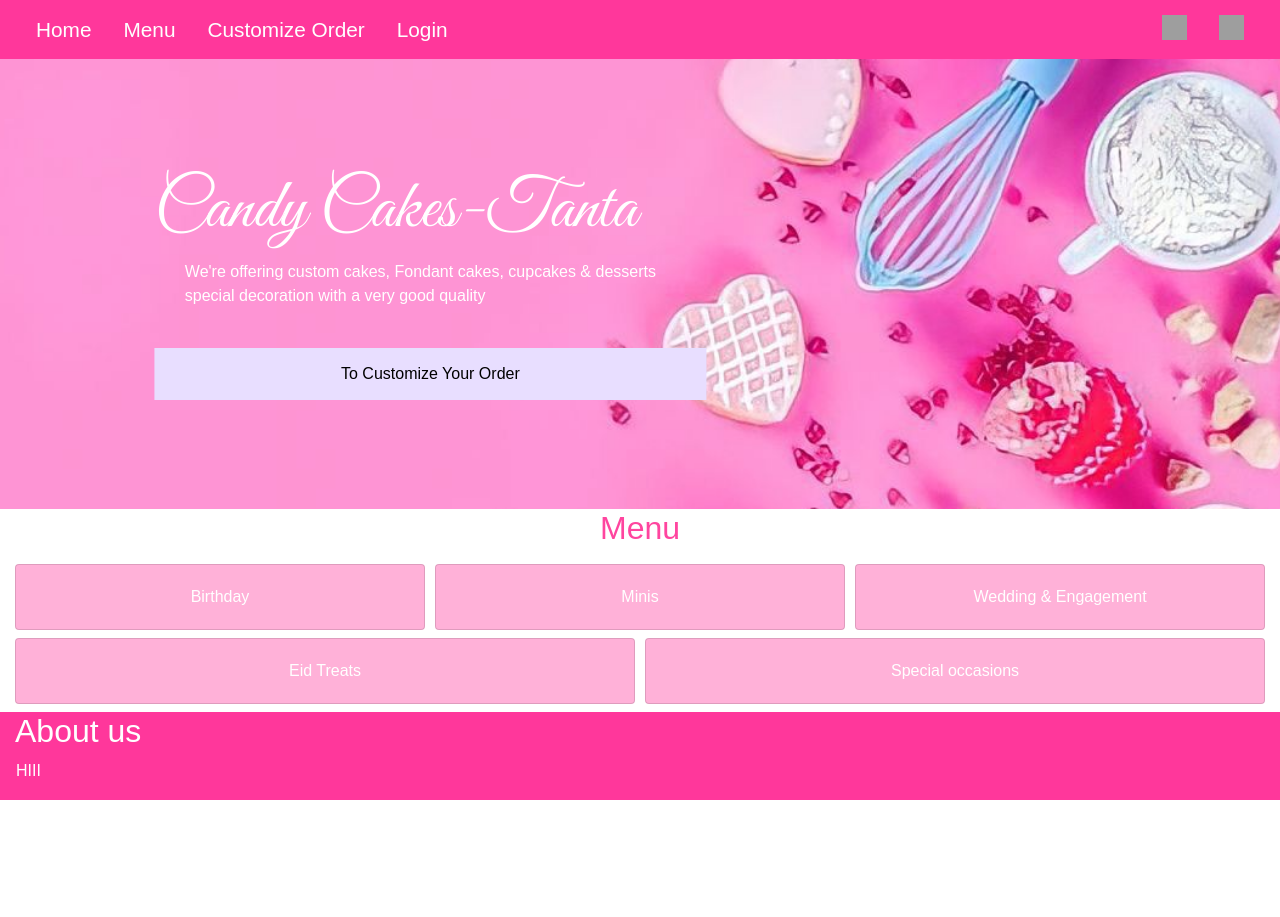
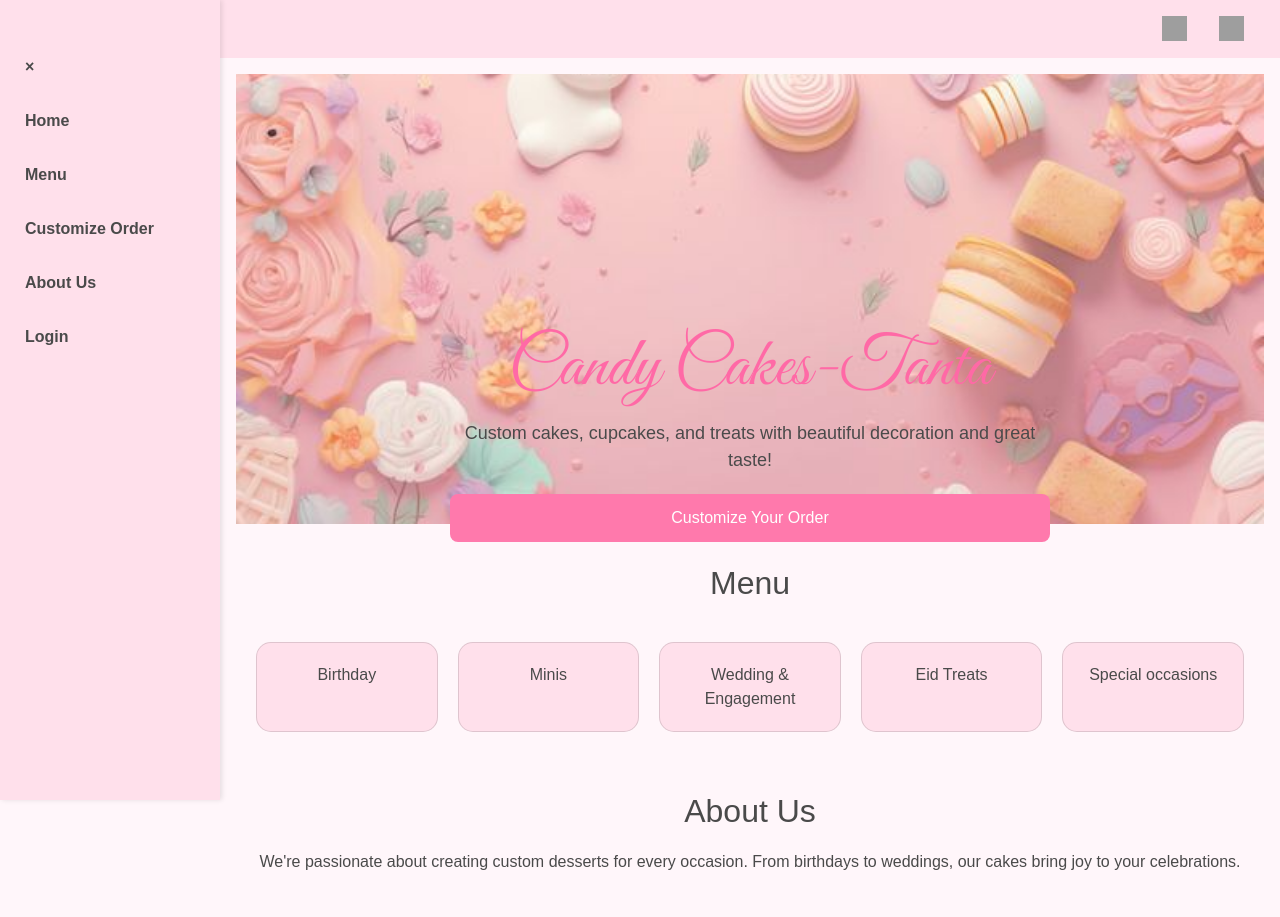
Before and after one commit to Malak0277/e-commerce-website, a plain HTML site: page frontend/html/home.html in a window 1280 px wide. Before the commit the page ends 800 px from the top, so only its background shows below. Drawn offline with Linux system fonts and the light colour scheme; grey boxes are pictures that could not be loaded; files whose address does not match are found by name.

Commit message:
edits on home page css and html

```diff
--- a/frontend/css/cascaded.css
+++ b/frontend/css/cascaded.css
@@ -1,8 +1,9 @@
 
 body {
-    font-family: "Lato", sans-serif;
-    font-family: Arial, Helvetica, sans-serif;
+    font-family:  'Nunito', sans-serif;
+    background-color: #fff6fa;
     user-select: none;
+    color: #4a4a4a;
 }
 
 
@@ -10,33 +11,39 @@ body {
 
 .topnav {
     overflow: hidden;
-    background-color: #ff379b;  /*#FF7AB3*/
-    width:  "100%";
+    background-color: #ffe0eb;  /*#FF7AB3*/
+
   }
 
 
 
 .topnav a {
     float: left;
-    color: #FFF;
-    text-align: center;
+    color: #4a4a4a;
     padding: 14px 16px;
     text-decoration: none;
-    font-size: 17px;
-    width: "100%";
+    font-weight: bold;
+
 }
 
-
+ .navbar-btn {
+    background-color: #ffb3cc;
+    border: none;
+    color: white;
+    padding: 14px 16px;
+    text-decoration: none;
+    font-weight: bold;
+    cursor: pointer}
 
   .topnav a:hover {
-    background-color: #f9eaed;
-    color: black;
+    background-color: #ffb3cc;
+    color: rgb(255, 250, 250);
   }
 
 
 
   .topnav a.active {
-    background-color: #ff379b; /*#FF7AB3*/
+    background-color:  #ffb3cc; /*#FF7AB3*/
     color: white;
   }
 
@@ -48,42 +55,195 @@ body {
 
 
 
+  .sidebar {
+    position: fixed;
+    top: 0;
+    left: 0;
+    width: 220px;
+    height: 100vh;
+    background-color: #ffe0eb;
+    padding-top: 40px;
+    box-shadow: 2px 0 5px rgba(0, 0, 0, 0.1);
+    z-index: 1000;
+  }
+
+  .sidebar a {
+    display: block;
+    padding: 15px 25px;
+    color: #4a4a4a;
+    text-decoration: none;
+    font-weight: bold;
+    transition: background-color 0.3s;
+  }
+
+  .sidebar a:hover {
+    background-color: #ffb3cc;
+    color: white;
+  }
+
+  .main {
+    margin-left: 220px;
+    padding: 20px;
+  }
+
+
+  .hero {
+    height: 90vh;
+
+    background-size: cover;
+    background-position: center;
+    display: flex;
+    align-items: center;
+    justify-content: center;
+    text-align: center;
+    padding: 0 20px;
+  }
+
+  .hero-text {
+    max-width: 600px;
+  }
+  .hero-img {
+    width: 100%;
+    height: auto;
+    border-radius: 15px;
+  }
+  .title {
+    font-family: 'Great Vibes', cursive;
+    font-size: 64px;
+    color: #ff69a6;
+  }
+
+  .hero-text p {
+    font-size: 18px;
+    margin-top: 10px;
+  }
+
+  .hero button {
+    background-color: #ff79ac;
+    border: none;
+    color: white;
+    padding: 12px 24px;
+    font-size: 16px;
+    border-radius: 8px;
+    cursor: pointer;
+    margin-top: 20px;
+  }
+
+  .hero button:hover {
+    background-color: #ffb3cc;
+  }
+
+  .section-title {
+    text-align: center;
+    font-size: 32px;
+    margin: 40px 0 20px;
+  }
+
 
   .card-body {
     text-align: center;
     width: fit-content;
-  }
-
-
-
-  .card-container {
-    display: flex;
-    flex-wrap: wrap;
-    height: 200px;
-    background-color:#ff96cbbd;
-  }
-
-  .card {
-      flex: 1;
-      margin-right: 10px;
-      min-width: 120px;
-      overflow-wrap: break-word;
-
-
-      background-color:#ff96cbbd  !important;
+   ;
 
   }
 
 
+  .card-container {
+      display: grid;
+      grid-template-columns: repeat(auto-fit, minmax(180px, 1fr));
+      gap: 20px;
+      padding: 20px;
+    }
+
+
+    .card {
+
+      background-color: #ffe0eb;
+      padding: 20px;
+      text-align: center;
+      border-radius: 15px;
+      transition: transform 0.3s ease;
+      cursor: pointer;
+
+    }
+
+    .card:hover {
+      transform: translateY(-5px);
+      background-color:  #ffb3cc;
+    }
+
   .card a {
-    color: #ffffff !important;
+    color:  #4a4a4a !important;
   }
+/*
   .card:last-child {
       margin-right: 0;
   }
+   */
 
+   /*>>>>>>>>>>>>>>>>>>>>>>>>>>>>>>>>*/
+   .sidebar-toggle {
+    cursor: pointer;
+    font-size: 25px;
+    padding: 10px 15px;
+    color: #000;
+    display: inline-block;
+  }
 
+  .top-nav-container {
+    display: flex;
+    align-items: center;
+  }
 
+  .topnav-right {
+    margin-left: auto;
+  }
+   /*>>>>>>>>>>>>>>>>>>>>>>>>>>>>>>>>>>>>>>>>>>>>>*/
+
+  @media (max-width: 768px) {
+    .sidebar {
+      width: 100%;
+      height: auto;
+      position: relative;
+    }
+
+    .main {
+      margin-left: 0;
+    }
+
+    .hero {
+      height: 70vh;
+    }
+    .hero-text {
+      max-width: 90%;
+    }
+    .hero-text h1 {
+      font-size: 36px;
+    }
+    .hero-text p {
+      font-size: 16px;
+    }
+    .hero button {
+      padding: 10px 20px;
+      font-size: 14px;
+    }
+    .section-title {
+      font-size: 28px;
+    }
+    .card-container {
+      grid-template-columns: repeat(auto-fit, minmax(150px, 1fr));
+    }
+    .card {
+      padding: 15px;
+    }
+    .card-body {
+      width: 100%;
+    }
+
+    .card-title {
+      font-size: 18px;
+    }
+  }
 
   .block {
     display: block;
@@ -252,7 +412,7 @@ body {
 
 
 
-
+/*
 .sidebar {
     height: 100%;
     width: 0;
@@ -277,7 +437,7 @@ body {
 
   .sidebar a:hover {
     color: #FF7AB3; /*here: white*/
-  }
+  /* }
 
   .sidebar .closebtn {
     position: absolute;
@@ -285,8 +445,8 @@ body {
     right: 25px;
     font-size: 36px;
     margin-left: 50px;
-  }
-
+  } */
+   */
 
 
   .openbtn {
@@ -313,6 +473,7 @@ body {
 .social-media {
 width : 25px;
 height: 25px;
+background-color: #4a4a4a;
 }
 
 
--- a/frontend/html/home.html
+++ b/frontend/html/home.html
@@ -16,18 +16,28 @@
   </head>
   <body>
 
-    <div class="topnav">
+    <div class="sidebar" id="Sidebar">
 
-      <div class="top-nav-container">
-        <a class="active home" style="font-size: 130%;">Home</a>
-
-        <a href="#menu" style="font-size: 130%;">Menu</a>
-
-        <a href="Special Order.HTML" style="font-size: 130%;">Customize Order</a>
+      <a href="javascript:void(0)" class="closebtn" onclick="closeNav()">&times;</a>
 
 
+        <a class="active home" style="font-size: 100%;font-family:  'Nunito', sans-serif">Home</a>
 
-        <a href="Login.html"style="font-size: 130%;">Login</a>
+        <a href="#menu" style="font-size: 100%;font-family:  'Nunito', sans-serif">Menu</a>
+
+        <a href="Special Order.HTML" style="font-size: 100%; font-family:  'Nunito', sans-serif">Customize Order</a>
+
+        <a href="#about" style="font-size: 100%;font-family:  'Nunito', sans-serif">About Us</a>
+
+        <a href="Login.html"style="font-size: 100%;">Login</a>
+
+
+    </div>
+
+    <div class="topnav" id="Topnav">
+      <div class="top-nav-container">
+
+        <span class="sidebar-toggle" onclick="toggleNav()"> &#9776;</span>
 
         <div class="topnav-right">
 
@@ -38,73 +48,77 @@
             <img class="social-media" src="https://static.wixstatic.com/media/81af6121f84c41a5b4391d7d37fce12a.png/v1/fill/w_38,h_38,al_c,q_85,usm_0.66_1.00_0.01,enc_auto/81af6121f84c41a5b4391d7d37fce12a.png"></a>
           </a>
         </div>
-      </div>
+       </div>
     </div>
 
-    <div class="row">
-      <div class="col bg-img" style="background-image: url('../images/Homepagebg.jpeg');
+
+
+  <div class="main" id="main">
+    <div  class="hero-image" style ="background-image: url('../images/homepage2.jpg');
                                                                     height:450px;
                                                                     background-position: center;
                                                                     background-repeat: no-repeat;
                                                                     background-size: cover;
                                                                     position: relative;">
+    <section class="hero">
+      <div class="hero-text" id="hero-text">
+        <h1 class="title">Candy Cakes-Tanta</h1>
+          <p>Custom cakes, cupcakes, and treats with beautiful decoration and great taste!</p>
+                    <a onclick="document.location = 'Special Order.HTML' ;"><button class="block">Customize Your Order</button></a>
 
-        <div class="MainText" id="Maintext">
-          <h2 class="title">Candy Cakes-Tanta</h2>
-          <p>We're offering custom cakes, Fondant cakes, cupcakes & desserts <br> special decoration with a very good quality <br> <br> </p></center>
-          <a onclick="document.location = 'Special Order.HTML' ;"><button class="block">To Customize Your Order</button></a>
         </div>
+        </section>
       </div>
-    </div>
+
 
 
     <div class="row">
       <div class="col">
-        <h2 style="color:#ff459f; text-align: center;">Menu</h2>
+        <h2 class="section-title" id="menu">Menu</h2>
       </div>
     </div>
+        <div class="card-container">
+            <div class="card" ><a href="subpages/birthday.html">Birthday</a></div>
+            <div class="card" ><a href="subpages/minis.html">Minis</a></div>
+            <div class="card"><a href="subpages/wedding.html">Wedding & Engagement</a></div>
 
-    <div class="row">
-      <div class="col">
-        <div class="container-fluid py-2">
-          <div class="d-flex flex-row flex-wrap mb-2">
-            <div class="card card-body"><a href="subpages/birthday.html">Birthday</a></div>
-            <div class="card card-body"><a href="subpages/minis.html">Minis</a></div>
-            <div class="card card-body"><a href="subpages/wedding.html">Wedding & Engagement</a></div>
+              <div class="card"><a href="subpages/eid.html">Eid Treats</a></div>
+              <div class="card"><a href="subpages/others.html">Special occasions</a></div>
           </div>
-          <div class="d-flex flex-row flex-wrap">
-              <div class="card card-body"><a href="subpages/eid.html">Eid Treats</a></div>
-              <div class="card card-body"><a href="subpages/others.html">Special occasions</a></div>
-          </div>
-        </div>
-      </div>
-    </div>
-
-    <div class="container-fluid">
-      <div class="row" style="background-color:  #ff379b; color: white;" >
-        <div class="col">
-          <h2>About us</h2>
-          <table style="color: white;">
-            <tr>
-              <td><p>HIII</p></td>
-            </tr>
-          </table>
-        </div>
-      </div>
-    </div>
 
 
 
+ <h2 class="section-title" id="about">About Us</h2>
+    <p style="padding: 0 20px 40px; text-align: center;">
+      We're passionate about creating custom desserts for every occasion. From birthdays to weddings, our cakes bring joy to your celebrations.
+    </p>
+  </div>
+  </div>
+
+
     <script>
+
+          function toggleNav() {
+        const sidebar = document.getElementById("Sidebar");
+        if (sidebar.style.width === "250px") {
+          closeNav();
+        } else {
+          openNav();
+        }
+      }
+
       function openNav() {
         document.getElementById("Sidebar").style.width = "250px";
         document.getElementById("main").style.marginLeft = "250px";
+        document.getElementById("Sidebar").style.display = "block";
       }
 
       function closeNav() {
         document.getElementById("Sidebar").style.width = "0";
         document.getElementById("main").style.marginLeft= "0";
+        document.getElementById("Sidebar").style.display = "none";
       }
+
     </script>
     <script src="../js/popper.min.js"></script>
     <script src="../js/jquery-3.6.4.min.js"></script>
```
Also changed, not shown: frontend/images/homepage2.jpg (added), 3 other files.
